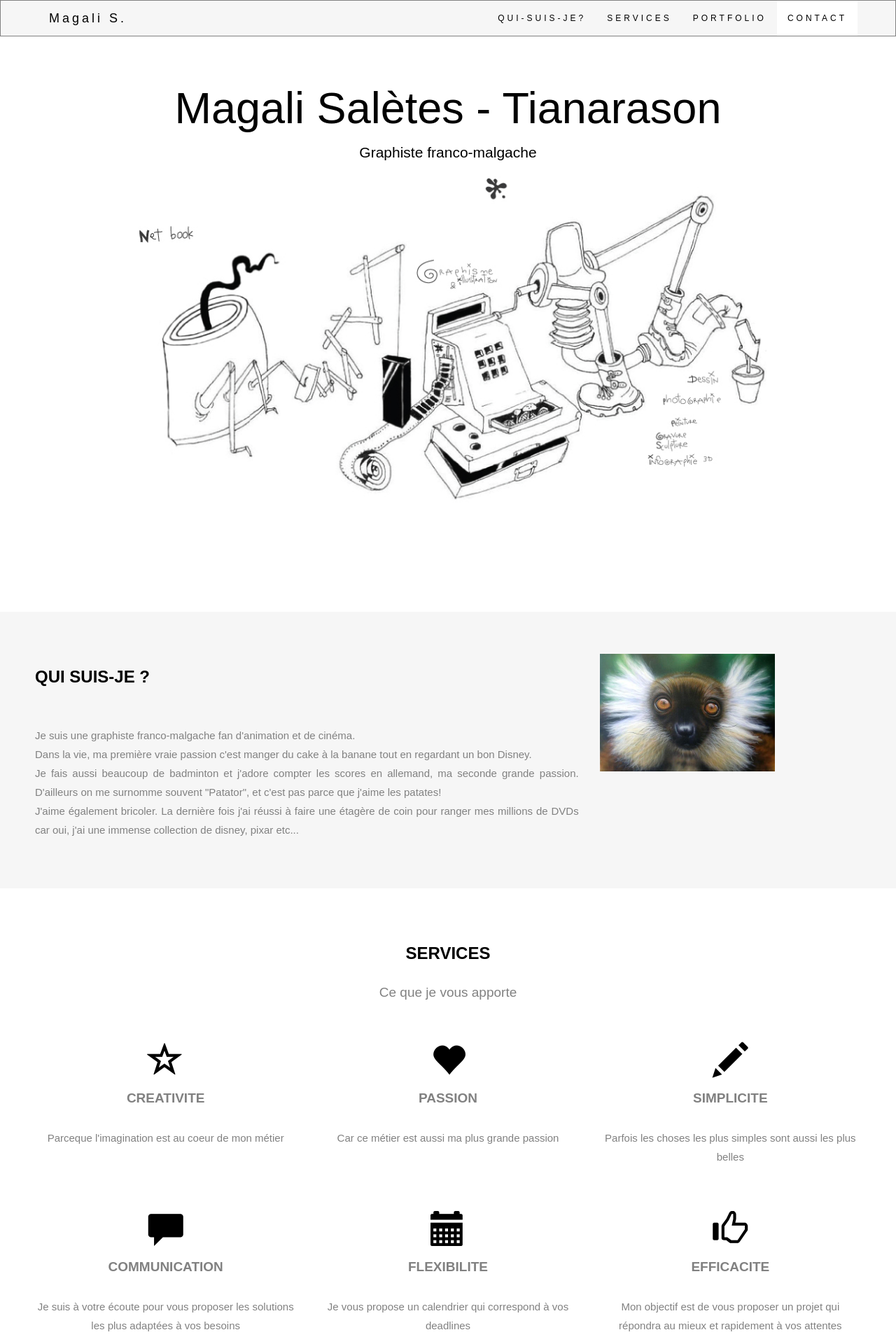
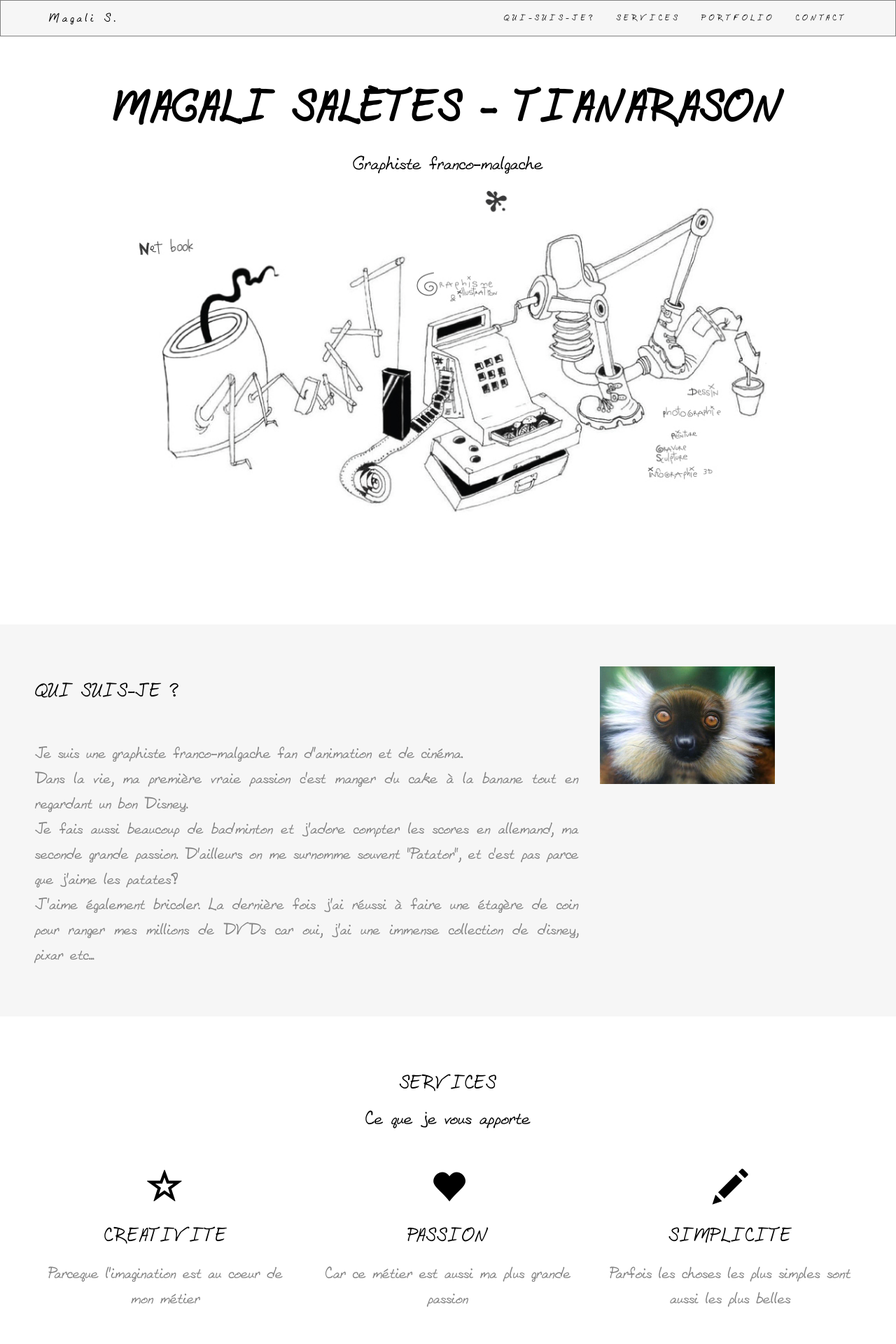
Before and after one commit to AnaelleD/Site_Mag, a PHP site: page / in a window 1280 px wide; the page is wider, and only the part inside the window is pictured. Shown: the top 1920 px of that part at 70% size. Run offline with PHP 8.4, Linux system fonts and the light colour scheme; some web fonts are replaced.

Commit message:
ajout header footer.html + modif font

```diff
--- a/bdd/creationBdd.sql
+++ b/bdd/creationBdd.sql
@@ -9,12 +9,12 @@ create table image (
 );
 
 insert into Image(nom,legende,categorie,photo)
-  values('bad girl', 'Affiche bad Alès', 'publicite', '../image/bad_girl.jpg');
+  values('bad girl', 'Affiche bad Alès', 'publicite', 'image/bad_girl.jpg');
 
 insert into Image(nom,legende,categorie,photo)
     values('cimetiere_sans_pesticide', 'Affiche cimetière sans pesticide',
-      'creativite', '../image/cimetiere_sans_pesticide.jpg');
+      'creativite', 'image/cimetiere_sans_pesticide.jpg');
 
 insert into Image(nom,legende,categorie,photo)
     values('chien', 'Un petit chien',
-      'creativite', '../image/chien.jpg');
+      'creativite', 'image/chien.jpg');
--- /dev/null
+++ b/footer.html
@@ -0,0 +1,19 @@
+<!DOCTYPE html>
+<html lang="fr">
+  <head>
+    <title>Magali Salètes</title>
+    <meta charset="utf-8">
+    <meta name="viewport" content="width=device-width, initial-scale=1">
+  </head>
+
+  <body id="myPage" data-spy="scroll" data-target=".navbar" data-offset="60">
+
+    <footer class="container-fluid text-center" style = "background-color : #f6f6f6;">
+      <a href="#myPage" title="To Top">
+        <span class="glyphicon glyphicon-chevron-up"></span>
+      </a>
+      <p style = "color : black;" >&copy; Magali Salètes - Tianarason, 2018. Tous droits réservés. <a href = "droits.html">Mentions légales & droits d'auteur.</a><p>
+    </footer>
+
+  </body>
+</html>
--- /dev/null
+++ b/header.html
@@ -0,0 +1,33 @@
+<!DOCTYPE html>
+<html lang="fr">
+  <head>
+    <title>Magali Salètes</title>
+    <meta charset="utf-8">
+    <meta name="viewport" content="width=device-width, initial-scale=1">
+  </head>
+
+  <body id="myPage" data-spy="scroll" data-target=".navbar" data-offset="60">
+
+    <nav class="navbar navbar-default navbar-fixed-top">
+      <div class="container">
+        <div class="navbar-header">
+          <button type="button" class="navbar-toggle" data-toggle="collapse" data-target="index.html#myNavbar">
+            <span class="icon-bar"></span>
+            <span class="icon-bar"></span>
+            <span class="icon-bar"></span>
+          </button>
+          <a class="navbar-brand" href="index.html#myPage">Magali S.</a>
+        </div>
+        <div class="collapse navbar-collapse" id="myNavbar">
+          <ul class="nav navbar-nav navbar-right">
+            <li><a href="index.html#about">QUI-SUIS-JE?</a></li>
+            <li><a href="index.html#services">SERVICES</a></li>
+            <li><a href="index.html#portfolio">PORTFOLIO</a></li>
+            <li><a href="index.html#contact">CONTACT</a></li>
+          </ul>
+        </div>
+      </div>
+    </nav>
+
+  </body>
+</html>
--- a/index.html
+++ b/index.html
@@ -10,36 +10,22 @@
     <link rel="stylesheet" href="style/bootstrap.min.css">
     <link rel="stylesheet" href="style/leaflet.css" />
     <link rel="stylesheet" href="style/style.css">
-    <link rel="stylesheet" href="style/google_indie_flower.css">
-    <link rel="stylesheet" href="style/google_raleway.css">
+    <!--insertion header et footer-->
+    <script>
+      $(function(){
+        $("#header").load("header.html");
+        $("#footer").load("footer.html");
+      });
+    </script>
   </head>
 
-  <body id="myPage" data-spy="scroll" data-target=".navbar" data-offset="60">
+<body id="myPage" data-spy="scroll" data-target=".navbar" data-offset="60">
 
-    <nav class="navbar navbar-default navbar-fixed-top">
-      <div class="container">
-        <div class="navbar-header">
-          <button type="button" class="navbar-toggle" data-toggle="collapse" data-target="#myNavbar">
-            <span class="icon-bar"></span>
-            <span class="icon-bar"></span>
-            <span class="icon-bar"></span>
-          </button>
-          <a class="navbar-brand" href="#myPage">Magali S.</a>
-        </div>
-        <div class="collapse navbar-collapse" id="myNavbar">
-          <ul class="nav navbar-nav navbar-right">
-            <li><a href="#about">QUI-SUIS-JE?</a></li>
-            <li><a href="#services">SERVICES</a></li>
-            <li><a href="#portfolio">PORTFOLIO</a></li>
-            <li><a href="#contact">CONTACT</a></li>
-          </ul>
-        </div>
-      </div>
-    </nav>
+    <div id="header"></div>
 
     <div class="jumbotron text-center">
       <h1>Magali Salètes - Tianarason</h1>
-      <p>Graphiste franco-malgache</p>
+      <h3>Graphiste franco-malgache</h3>
       <img src="image/designer_montpellier_frise.jpg" alt="Designer Montpellier Tianarason" width="1000px" height="100%">
     </div>
 
@@ -67,22 +53,22 @@
     <!-- Container (Services Section) -->
     <div id="services" class="container-fluid text-center">
       <h2>SERVICES</h2>
-      <h4>Ce que je vous apporte</h4>
+      <h3>Ce que je vous apporte</h3>
       <br>
       <div class="row slideanim">
         <div class="col-sm-4">
           <span class="glyphicon glyphicon-star-empty logo-small"></span>
-          <h4><strong>CREATIVITE</strong></h4>
+          <h3>CREATIVITE</h3>
           <p>Parceque l'imagination est au coeur de mon métier</p>
         </div>
         <div class="col-sm-4">
           <span class="glyphicon glyphicon-heart logo-small"></span>
-          <h4><strong>PASSION</strong></h4>
+          <h3>PASSION</h3>
           <p>Car ce métier est aussi ma plus grande passion</p>
         </div>
         <div class="col-sm-4">
           <span class="glyphicon glyphicon-pencil logo-small"></span>
-          <h4><strong>SIMPLICITE</strong></h4>
+          <h3>SIMPLICITE</h3>
           <p>Parfois les choses les plus simples sont aussi les plus belles</p>
         </div>
       </div>
@@ -90,17 +76,17 @@
       <div class="row slideanim">
         <div class="col-sm-4">
           <span class="glyphicon glyphicon-comment logo-small"></span>
-          <h4><strong>COMMUNICATION</strong></h4>
+          <h3>COMMUNICATION<</h3>
           <p>Je suis à votre écoute pour vous proposer les solutions les plus adaptées à vos besoins</p>
         </div>
         <div class="col-sm-4">
           <span class="glyphicon glyphicon-calendar logo-small"></span>
-          <h4><strong>FLEXIBILITE</strong></h4>
+          <h3>FLEXIBILITE</h3>
           <p>Je vous propose un calendrier qui correspond à vos deadlines</p>
         </div>
         <div class="col-sm-4">
           <span class="glyphicon glyphicon-thumbs-up logo-small"></span>
-          <h4><strong>EFFICACITE</strong></h4>
+          <h3>EFFICACITE</h3>
           <p>Mon objectif est de vous proposer un projet qui répondra au mieux et rapidement à vos attentes</p>
         </div>
       </div>
@@ -197,7 +183,7 @@
 
     <!-- Container (Contact Section) -->
     <div id="contact" class="container-fluid bg-grey" style="background-color : #fff;">
-      <h2 class="text-center">CONTACT</h2>
+      <h2 class="text-center">Contact</h2>
       <div class="row">
         <div class="col-sm-5">
           <p>Vous pouvez me contacter si vous avez des questions ou pour obtenir un devis :</p>
@@ -233,14 +219,11 @@
     <!-- Add Google Maps -->
     <div id="map" style="height:400px;width:100%;"></div>
 
-    <footer class="container-fluid text-center" style = "background-color : #f6f6f6;">
+    <div class="jumbotron text-center">
       <img src="image/designer_montpellier_frise_bas.jpg" alt="Designer Montpellier Tianarason" width="800px" height="100%">
-      </br>
-      <a href="#myPage" title="To Top">
-        <span class="glyphicon glyphicon-chevron-up"></span>
-      </a>
-      <p style = "color : black;" >&copy; Magali Salètes - Tianarason, 2018. Tous droits réservés. <a href = "droits.html">Mentions légales & droits d'auteur.</a><p>
-    </footer>
+    </div>
+
+    <div id="footer"></div>
 
     <script src="script/map.js"></script>
     <script>
--- a/script/portfolio.php
+++ b/portfolio.php
@@ -1,5 +1,5 @@
 <?php
-include '../bdd/bdd.php';
+include 'bdd/bdd.php';
 
 $creation = $_GET['creation'];
 $escaped = pg_escape_string($creation);
@@ -13,7 +13,7 @@ foreach($resultat as $ligne) {
 }
 
 ####### Mise en forme HTML final
-$vue = file_get_contents("../portfolio.html");
+$vue = file_get_contents("portfolio.html");
 $vue = str_replace("{lesImages}", $img, $vue);
 $vue = str_replace("{leTitre}", '<h3 style="color:black;text-transform: uppercase">PORTFOLIO '.$creation.'</h3>', $vue);
 echo $vue ;
--- a/style/google_indie_flower.css
+++ /dev/null
@@ -1,8 +0,0 @@
-/* latin */
-@font-face {
-  font-family: 'Indie Flower';
-  font-style: normal;
-  font-weight: 400;
-  src: local('Indie Flower'), local('IndieFlower'), url(https://fonts.gstatic.com/s/indieflower/v9/m8JVjfNVeKWVnh3QMuKkFcZVaUuH.woff2) format('woff2');
-  unicode-range: U+0000-00FF, U+0131, U+0152-0153, U+02BB-02BC, U+02C6, U+02DA, U+02DC, U+2000-206F, U+2074, U+20AC, U+2122, U+2191, U+2193, U+2212, U+2215, U+FEFF, U+FFFD;
-}
--- a/style/google_raleway.css
+++ /dev/null
@@ -1,16 +0,0 @@
-/* latin-ext */
-@font-face {
-  font-family: 'Raleway';
-  font-style: normal;
-  font-weight: 400;
-  src: local('Raleway'), local('Raleway-Regular'), url(https://fonts.gstatic.com/s/raleway/v12/1Ptug8zYS_SKggPNyCMIT5lu.woff2) format('woff2');
-  unicode-range: U+0100-024F, U+0259, U+1E00-1EFF, U+2020, U+20A0-20AB, U+20AD-20CF, U+2113, U+2C60-2C7F, U+A720-A7FF;
-}
-/* latin */
-@font-face {
-  font-family: 'Raleway';
-  font-style: normal;
-  font-weight: 400;
-  src: local('Raleway'), local('Raleway-Regular'), url(https://fonts.gstatic.com/s/raleway/v12/1Ptug8zYS_SKggPNyC0ITw.woff2) format('woff2');
-  unicode-range: U+0000-00FF, U+0131, U+0152-0153, U+02BB-02BC, U+02C6, U+02DA, U+02DC, U+2000-206F, U+2074, U+20AC, U+2122, U+2191, U+2193, U+2212, U+2215, U+FEFF, U+FFFD;
-}
--- a/style/style.css
+++ b/style/style.css
@@ -1,24 +1,34 @@
+@font-face {
+	font-family: "BethHand";
+	src: url('../fonts/BethHand.ttf');
+}
 body {
-    font: 400 15px Raleway, sans-serif;
-    line-height: 1.8;
+	  font: normal 24px BethHand, Helvetica, Arial, sans-serif;
+    line-height: 1.5;
     color: #818181;
 }
-h2 {
-    font-size: 24px;
+h1 {
+    font-size: 31px;
     text-transform: uppercase;
-    /*color: #ffa86f;*/
     color : black;
     font-weight: 600;
     margin-bottom: 30px;
-    font-family: Indie Flower, sans-serif;
+    font-family: BethHand, Helvetica, Arial, sans-serif;
 }
-h4 {
-    font-size: 19px;
-    line-height: 1.375em;
-    /*color: #ffa86f;*/
+h2 {
+    font-size: 28px;
+    text-transform: uppercase;
+    color : black;
     font-weight: 400;
-    margin-bottom: 30px;
-    font-family: Indie Flower, sans-serif;
+    margin-bottom: 20px;
+    font-family: BethHand, Helvetica, Arial, sans-serif;
+}
+h3 {
+    font-size: 28px;
+    color : black;
+    font-weight: 400;
+    margin-bottom: 20px;
+    font-family: BethHand, Helvetica, Arial, sans-serif;
 }
 
 #about {
@@ -30,7 +40,7 @@ h4 {
     /*color: #fff;*/
     color : black;
     padding: 100px 25px;
-    font-family: Raleway, sans-serif;
+    font-family: BethHand, sans-serif;
 }
 .container-fluid {
     padding: 60px 50px;
@@ -44,9 +54,19 @@ h4 {
     font-size: 50px;
 }
 .logo {
-    color: #ffa86f;
+    /*olor: #ffa86f;*/
+    color: black;
     font-size: 200px;
 }
+input[type="text"]
+{
+    font-size:24px;
+}
+input[type="email"]
+{
+    font-size:24px;
+}
+
 .thumbnail {
     padding: 0 0 15px 0;
     border: none;
@@ -81,7 +101,8 @@ h4 {
     font-style: normal;
 }
 .panel {
-    border: 1px solid #ffa86f;
+    /*border: 1px solid #ffa86f;*/
+    border: 1px solid black;
     border-radius:0 !important;
     transition: box-shadow 0.5s;
 }
@@ -89,13 +110,15 @@ h4 {
     box-shadow: 5px 0px 40px rgba(0,0,0, .2);
 }
 .panel-footer .btn:hover {
-    border: 1px solid #ffa86f;
+    /*border: 1px solid #ffa86f;*/
+    border: 1px solid black;
     background-color: #fff !important;
-    color: #ffa86f;
+    color: black;
 }
 .panel-heading {
     color: #fff !important;
-    background-color: #ffa86f !important;
+    /*background-color: #ffa86f !important;*/
+    background-color: black !important;
     padding: 25px;
     border-bottom: 1px solid transparent;
     border-top-left-radius: 0px;
@@ -128,7 +151,7 @@ h4 {
     line-height: 1.42857143 !important;
     letter-spacing: 4px;
     border-radius: 0;
-    font-family: Indie Flower, sans-serif;
+    font-family: BethHand, sans-serif;
     border: 1px solid;
 }
 .navbar li a, .navbar .navbar-brand {
@@ -147,7 +170,6 @@ h4 {
 footer .glyphicon {
     font-size: 20px;
     margin-bottom: 20px;
-    color: #ffa86f;
     color: black;
 }
 .slideanim {visibility:hidden;}
```
Also changed, not shown: other parts of index.html (+13 -13 lines), droits.html (+11 -31 lines), portfolio.html (+12 -33 lines), fonts/BethHand.ttf (added), image/pins.svg, 1 other file.
